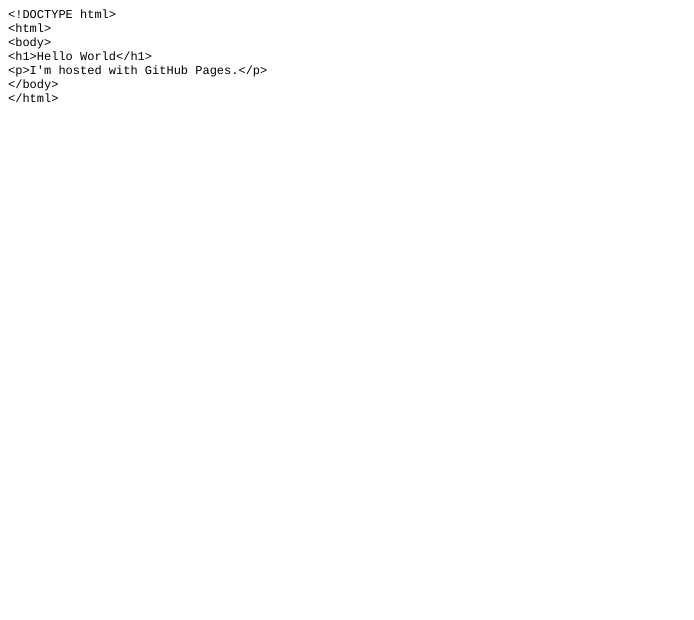
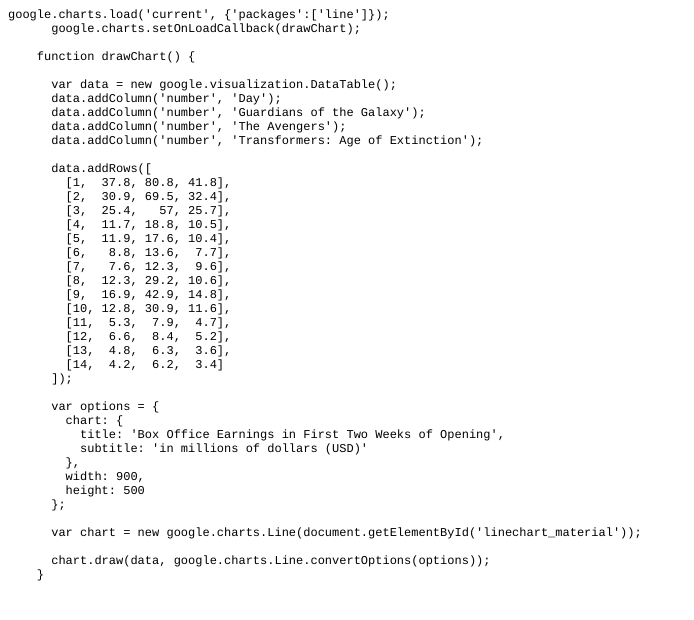
Before and after one commit to medicfurby/medicfurby.github.io, a plain HTML site: page index.html in a window 1280 px wide. Shown: the whole page, without its empty margins (0-694 px from the left). Drawn offline with Linux system fonts and the light colour scheme.

Commit message:
Update index.html

```diff
--- a/index.html
+++ b/index.html
@@ -13,13 +13,46 @@
   </style>
 </head>
 <body>
-<p class="p1"><span class="s1">&lt;!DOCTYPE html&gt;</span></p>
-<p class="p1"><span class="s1">&lt;html&gt;</span></p>
-<p class="p1"><span class="s1">&lt;body&gt;</span></p>
-<p class="p1"><span class="s1">&lt;h1&gt;Hello World&lt;/h1&gt;</span></p>
-<p class="p1"><span class="s1">&lt;p&gt;I'm hosted with GitHub Pages.&lt;/p&gt;</span></p>
-<p class="p1"><span class="s1">&lt;/body&gt;</span></p>
-<p class="p1"><span class="s1">&lt;/html&gt;</span></p>
+<p class="p1"><span class="s1">google.charts.load('current', {'packages':['line']});</span></p>
+<p class="p1"><span class="s1">      google.charts.setOnLoadCallback(drawChart);</span></p>
 <p class="p2"><span class="s1"></span><br></p>
+<p class="p1"><span class="s1">    function drawChart() {</span></p>
+<p class="p2"><span class="s1"></span><br></p>
+<p class="p1"><span class="s1">      var data = new google.visualization.DataTable();</span></p>
+<p class="p1"><span class="s1">      data.addColumn('number', 'Day');</span></p>
+<p class="p1"><span class="s1">      data.addColumn('number', 'Guardians of the Galaxy');</span></p>
+<p class="p1"><span class="s1">      data.addColumn('number', 'The Avengers');</span></p>
+<p class="p1"><span class="s1">      data.addColumn('number', 'Transformers: Age of Extinction');</span></p>
+<p class="p2"><span class="s1"></span><br></p>
+<p class="p1"><span class="s1">      data.addRows([</span></p>
+<p class="p1"><span class="s1">        [1,  37.8, 80.8, 41.8],</span></p>
+<p class="p1"><span class="s1">        [2,  30.9, 69.5, 32.4],</span></p>
+<p class="p1"><span class="s1">        [3,  25.4,   57, 25.7],</span></p>
+<p class="p1"><span class="s1">        [4,  11.7, 18.8, 10.5],</span></p>
+<p class="p1"><span class="s1">        [5,  11.9, 17.6, 10.4],</span></p>
+<p class="p1"><span class="s1">        [6,   8.8, 13.6,  7.7],</span></p>
+<p class="p1"><span class="s1">        [7,   7.6, 12.3,  9.6],</span></p>
+<p class="p1"><span class="s1">        [8,  12.3, 29.2, 10.6],</span></p>
+<p class="p1"><span class="s1">        [9,  16.9, 42.9, 14.8],</span></p>
+<p class="p1"><span class="s1">        [10, 12.8, 30.9, 11.6],</span></p>
+<p class="p1"><span class="s1">        [11,  5.3,  7.9,  4.7],</span></p>
+<p class="p1"><span class="s1">        [12,  6.6,  8.4,  5.2],</span></p>
+<p class="p1"><span class="s1">        [13,  4.8,  6.3,  3.6],</span></p>
+<p class="p1"><span class="s1">        [14,  4.2,  6.2,  3.4]</span></p>
+<p class="p1"><span class="s1">      ]);</span></p>
+<p class="p2"><span class="s1"></span><br></p>
+<p class="p1"><span class="s1">      var options = {</span></p>
+<p class="p1"><span class="s1">        chart: {</span></p>
+<p class="p1"><span class="s1">          title: 'Box Office Earnings in First Two Weeks of Opening',</span></p>
+<p class="p1"><span class="s1">          subtitle: 'in millions of dollars (USD)'</span></p>
+<p class="p1"><span class="s1">        },</span></p>
+<p class="p1"><span class="s1">        width: 900,</span></p>
+<p class="p1"><span class="s1">        height: 500</span></p>
+<p class="p1"><span class="s1">      };</span></p>
+<p class="p2"><span class="s1"></span><br></p>
+<p class="p1"><span class="s1">      var chart = new google.charts.Line(document.getElementById('linechart_material'));</span></p>
+<p class="p2"><span class="s1"></span><br></p>
+<p class="p1"><span class="s1">      chart.draw(data, google.charts.Line.convertOptions(options));</span></p>
+<p class="p1"><span class="s1">    }</span></p>
 </body>
 </html>
```
